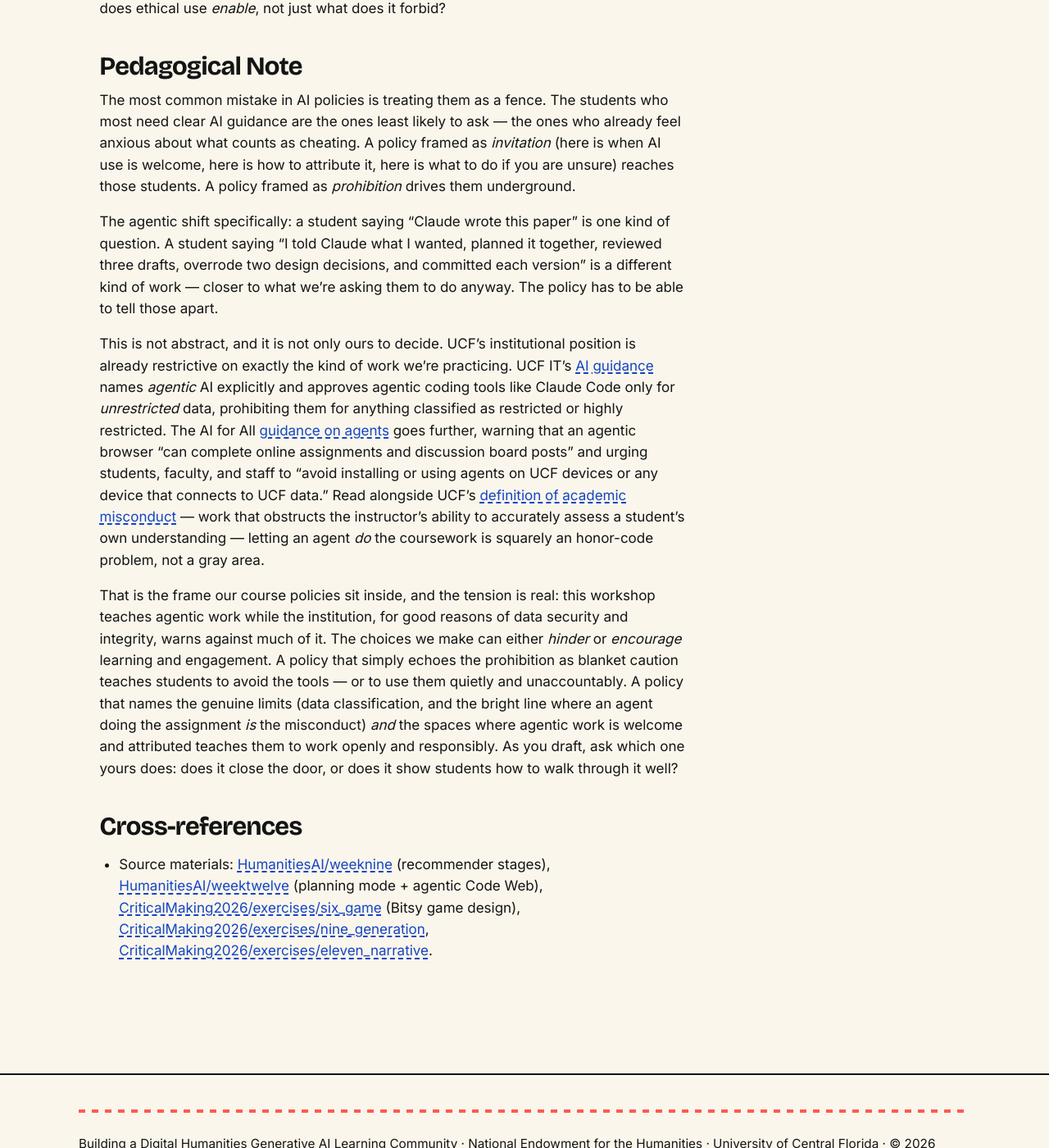
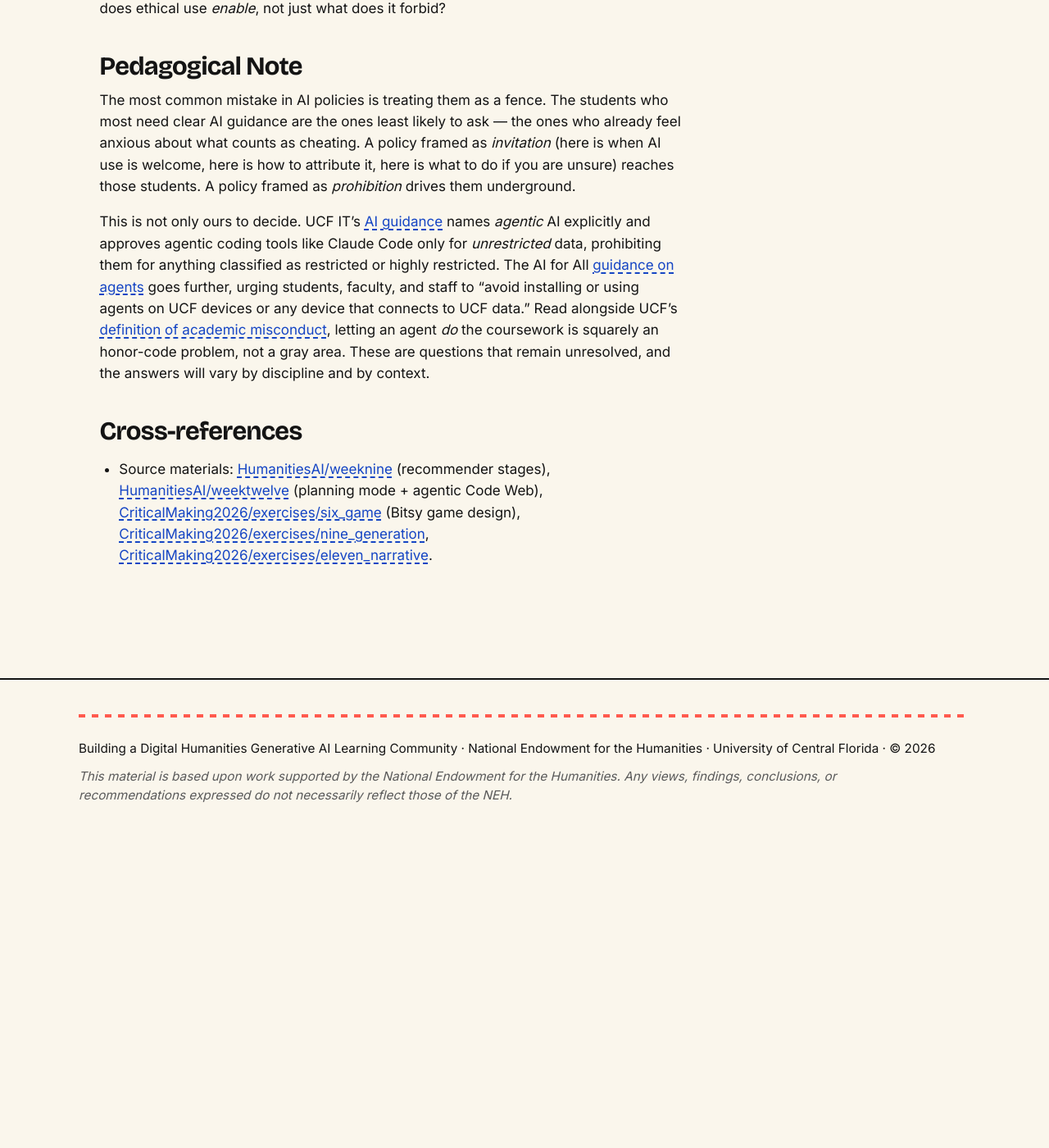
Before and after one commit to AMSUCF/NEH_AI_DH, a Jekyll site: the page built from weeks/week-09.md, in a window 1280 px wide and 1400 px high, scrolled down 3564 px. Shown: the whole window at 82% size. Built offline with Jekyll 4.4.1, drawn with Linux system fonts in a browser that asks for light colours; after the commit the page ends 4597 px from its top, so only the background shows below that.

Commit message:
W9: trim the pedagogical note to the prohibition opening, UCF links, and an unresolved-questions close
Co-Authored-By: Claude Opus 4.8 (1M context) <noreply@anthropic.com>

```diff
--- a/slides/web/w09/index.html
+++ b/slides/web/w09/index.html
@@ -263,7 +263,8 @@
             <h2>The frame you&#x27;re drafting inside: UCF and agentic AI</h2>
             <ul><li><strong>UCF IT:</strong> agentic coding tools (Claude Code, Cursor) approved only for <em>unrestricted</em> data — <a href="https://infosec.ucf.edu/document/ai-guidance/">infosec.ucf.edu/document/ai-guidance</a>.</li>
 <li><strong>AI for All:</strong> agents can &ldquo;complete online assignments and discussion board posts&rdquo; — <a href="https://aiforall.ucf.edu/agents/">avoid them</a> on UCF devices and data.</li>
-<li>An agent <em>doing the coursework</em> meets UCF&#x27;s <a href="https://guides.ucf.edu/ai/academic-integrity">definition of academic misconduct.</a> Your policy can <em>hinder</em> or <em>encourage</em> — name the line <em>and</em> the welcome.</li></ul>
+<li>An agent <em>doing the coursework</em> meets UCF&#x27;s <a href="https://guides.ucf.edu/ai/academic-integrity">definition of academic misconduct.</a> Your policy can <em>hinder</em> or <em>encourage</em> — name the line <em>and</em> the welcome.</li>
+<li>These questions remain <em>unresolved</em> — the answers will vary by discipline and by context.</li></ul>
 
           </div>
         </section>
--- a/weeks/week-09.md
+++ b/weeks/week-09.md
@@ -76,11 +76,7 @@ Iterate the plan with Claude before letting it build. Notice what questions it a
 
 The most common mistake in AI policies is treating them as a fence. The students who most need clear AI guidance are the ones least likely to ask — the ones who already feel anxious about what counts as cheating. A policy framed as *invitation* (here is when AI use is welcome, here is how to attribute it, here is what to do if you are unsure) reaches those students. A policy framed as *prohibition* drives them underground.
 
-The agentic shift specifically: a student saying "Claude wrote this paper" is one kind of question. A student saying "I told Claude what I wanted, planned it together, reviewed three drafts, overrode two design decisions, and committed each version" is a different kind of work — closer to what we're asking them to do anyway. The policy has to be able to tell those apart.
-
-This is not abstract, and it is not only ours to decide. UCF's institutional position is already restrictive on exactly the kind of work we're practicing. UCF IT's [AI guidance](https://infosec.ucf.edu/document/ai-guidance/) names *agentic* AI explicitly and approves agentic coding tools like Claude Code only for *unrestricted* data, prohibiting them for anything classified as restricted or highly restricted. The AI for All [guidance on agents](https://aiforall.ucf.edu/agents/) goes further, warning that an agentic browser "can complete online assignments and discussion board posts" and urging students, faculty, and staff to "avoid installing or using agents on UCF devices or any device that connects to UCF data." Read alongside UCF's [definition of academic misconduct](https://guides.ucf.edu/ai/academic-integrity) — work that obstructs the instructor's ability to accurately assess a student's own understanding — letting an agent *do* the coursework is squarely an honor-code problem, not a gray area.
-
-That is the frame our course policies sit inside, and the tension is real: this workshop teaches agentic work while the institution, for good reasons of data security and integrity, warns against much of it. The choices we make can either *hinder* or *encourage* learning and engagement. A policy that simply echoes the prohibition as blanket caution teaches students to avoid the tools — or to use them quietly and unaccountably. A policy that names the genuine limits (data classification, and the bright line where an agent doing the assignment *is* the misconduct) *and* the spaces where agentic work is welcome and attributed teaches them to work openly and responsibly. As you draft, ask which one yours does: does it close the door, or does it show students how to walk through it well?
+This is not only ours to decide. UCF IT's [AI guidance](https://infosec.ucf.edu/document/ai-guidance/) names *agentic* AI explicitly and approves agentic coding tools like Claude Code only for *unrestricted* data, prohibiting them for anything classified as restricted or highly restricted. The AI for All [guidance on agents](https://aiforall.ucf.edu/agents/) goes further, urging students, faculty, and staff to "avoid installing or using agents on UCF devices or any device that connects to UCF data." Read alongside UCF's [definition of academic misconduct](https://guides.ucf.edu/ai/academic-integrity), letting an agent *do* the coursework is squarely an honor-code problem, not a gray area. These are questions that remain unresolved, and the answers will vary by discipline and by context.
 
 ## Cross-references
 
```
